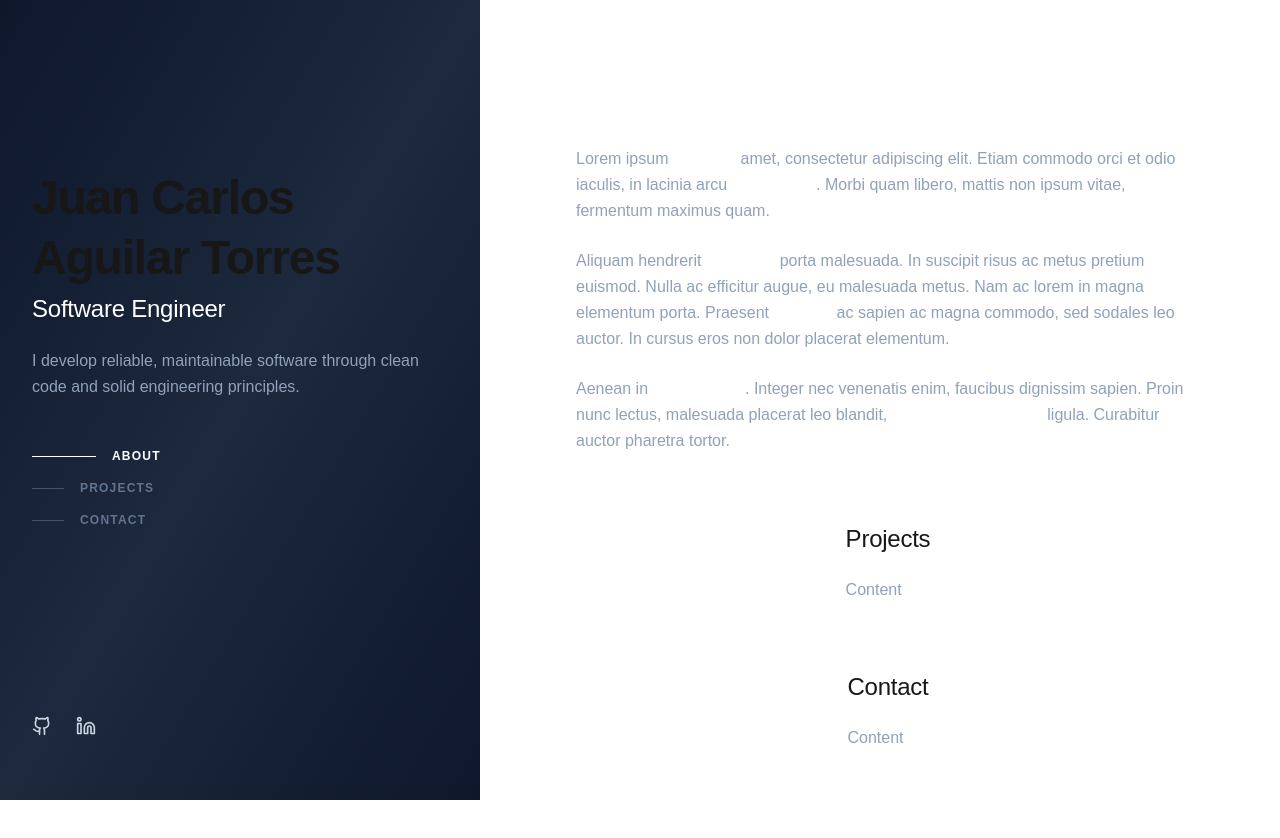
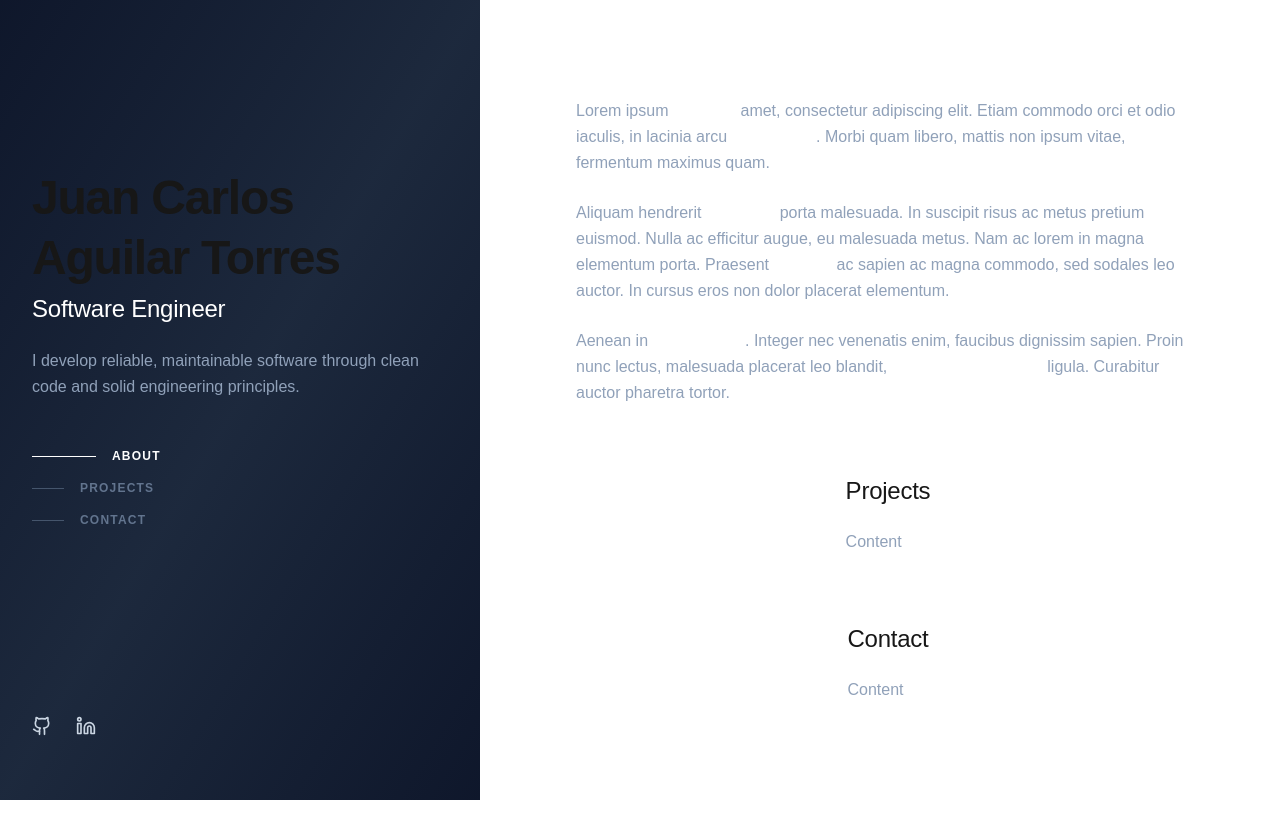
Before and after one commit to JuanAguilarTorres/Portafolio, a Next.js app in the folder next/: page / in a window 1280 px wide. Shown: the top 838 px of the page. After the commit the page ends 800 px from the top, so only its background shows below. Built offline with nearby package versions, Linux system fonts and the light colour scheme.

Commit message:
feat(ui): add glow component for mouse hover effect

```diff
--- /dev/null
+++ b/next/src/app/components/glow/index.tsx
@@ -0,0 +1,98 @@
+// Mouse Glow component.
+'use client';
+import { useState, useEffect, ReactNode, useRef } from 'react';
+
+interface GlowWrapperProps {
+    children: ReactNode;
+}
+
+export function GlowWrapper({ children }: GlowWrapperProps) {
+    const [mousePosition, setMousePosition] = useState({ x: 0, y: 0 });
+    const [isMouseInside, setIsMouseInside] = useState(false);
+    const [glowOpacity, setGlowOpacity] = useState(0);
+    const fadeAnimationRef = useRef<number | null>(null);
+
+    useEffect(() => {
+        const handleMouseMove = (e: MouseEvent) => {
+            const mainElement = e.currentTarget as HTMLElement;
+            const rect = mainElement.getBoundingClientRect();
+            const x = e.clientX - rect.left;
+            const y = e.clientY - rect.top;
+            setMousePosition({ x, y });
+        };
+
+        const handleMouseEnter = () => {
+            setIsMouseInside(true);
+            setGlowOpacity(1);
+
+            // This is to cancel any ongoing fade animation.
+            if (fadeAnimationRef.current) {
+                cancelAnimationFrame(fadeAnimationRef.current);
+                fadeAnimationRef.current = null;
+            }
+        };
+
+        const handleMouseLeave = () => {
+            setIsMouseInside(false);
+
+            // Start fade out to remove the glow (mouse leave).
+            let opacity = 1;
+            const fadeOut = () => {
+                opacity -= 0.05;
+                if (opacity <= 0) {
+                    setGlowOpacity(0);
+                    fadeAnimationRef.current = null;
+                    return;
+                }
+                setGlowOpacity(opacity);
+                fadeAnimationRef.current = requestAnimationFrame(fadeOut);
+            };
+            fadeAnimationRef.current = requestAnimationFrame(fadeOut);
+        };
+
+        const mainElement = document.querySelector('main');
+        if (mainElement) {
+            mainElement.addEventListener('mousemove', handleMouseMove);
+            mainElement.addEventListener('mouseenter', handleMouseEnter);
+            mainElement.addEventListener('mouseleave', handleMouseLeave);
+
+            return () => {
+                mainElement.removeEventListener('mousemove', handleMouseMove);
+                mainElement.removeEventListener('mouseenter', handleMouseEnter);
+                mainElement.removeEventListener('mouseleave', handleMouseLeave);
+
+                // Clean up.
+                if (fadeAnimationRef.current) {
+                    cancelAnimationFrame(fadeAnimationRef.current);
+                }
+            };
+        }
+    }, []);
+
+    useEffect(() => {
+        if (isMouseInside) {
+            setGlowOpacity(1);
+
+            // Cancel any ongoing fade because the mouse re-enters.
+            if (fadeAnimationRef.current) {
+                cancelAnimationFrame(fadeAnimationRef.current);
+                fadeAnimationRef.current = null;
+            }
+        }
+    }, [isMouseInside]);
+
+    return (
+        <main
+            className="lg:flex-1 relative overflow-hidden lg:-ml-4 lg:pl-4"
+            style={{
+                background: glowOpacity > 0
+                    ? `radial-gradient(600px circle at ${mousePosition.x}px ${mousePosition.y}px, rgba(29, 78, 216, ${0.1 * glowOpacity}), transparent 80%)`
+                    : 'transparent'
+            }}
+        >
+            <div className="relative z-10">
+                {children}
+            </div>
+        </main>
+    );
+}
--- a/next/src/app/layout.tsx
+++ b/next/src/app/layout.tsx
@@ -1,7 +1,9 @@
+// Main Layout
 import type { Metadata } from "next";
 import { Roboto, Roboto_Mono } from "next/font/google";
 import "./globals.css";
 import { Sidebar } from "@/components/sidebar";
+import { GlowWrapper } from "@/components/glow";
 
 const roboto = Roboto({
     variable: "--font-roboto",
@@ -34,10 +36,9 @@ export default function RootLayout({
                     <div className="lg:sticky lg:top-0 lg:flex lg:max-h-screen lg:flex-col lg:justify-between">
                         <Sidebar />
                     </div>
-
-                    <main className="pt-12 lg:flex-1">
+                    <GlowWrapper>
                         {children}
-                    </main>
+                    </GlowWrapper>
                 </div>
             </body>
         </html>
```
